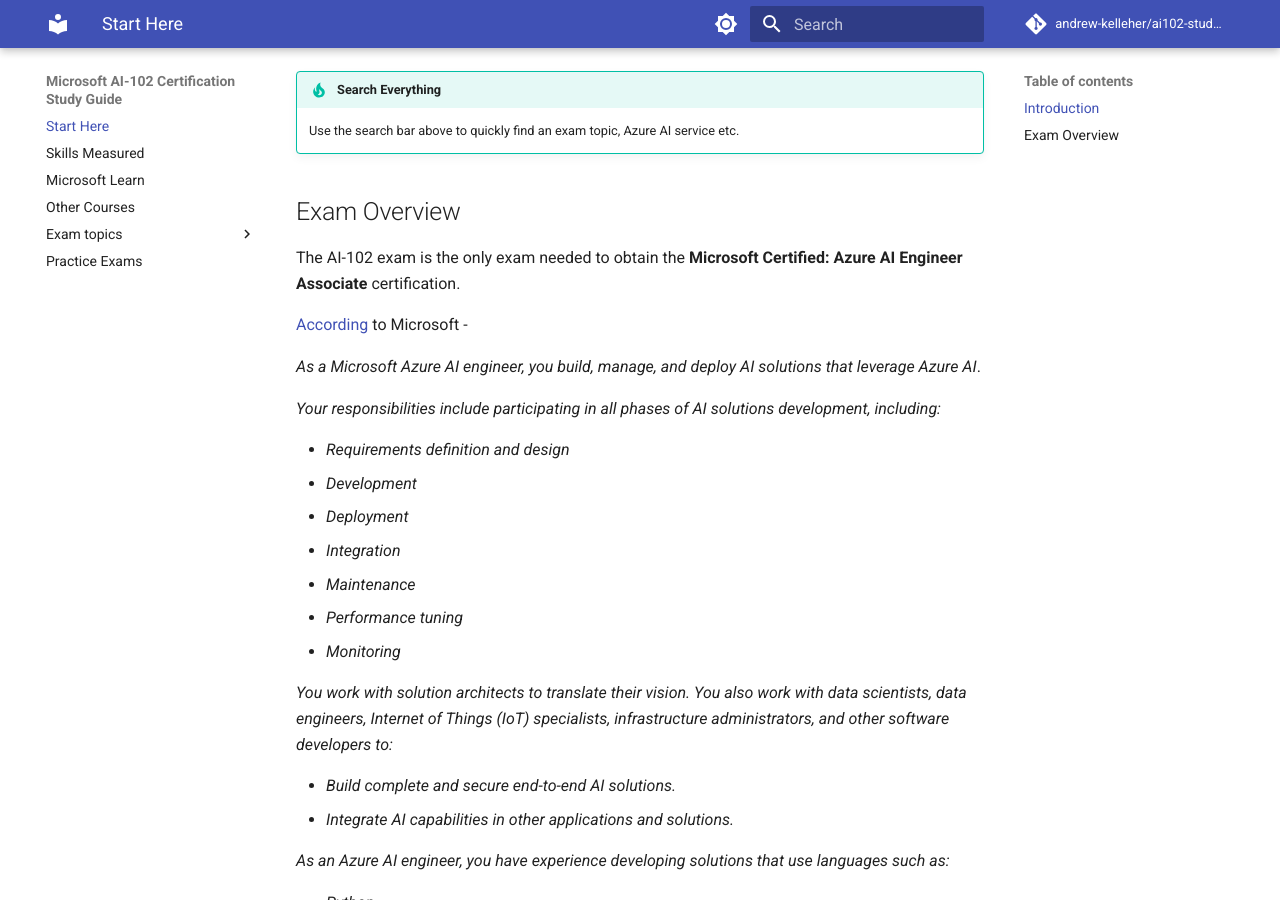
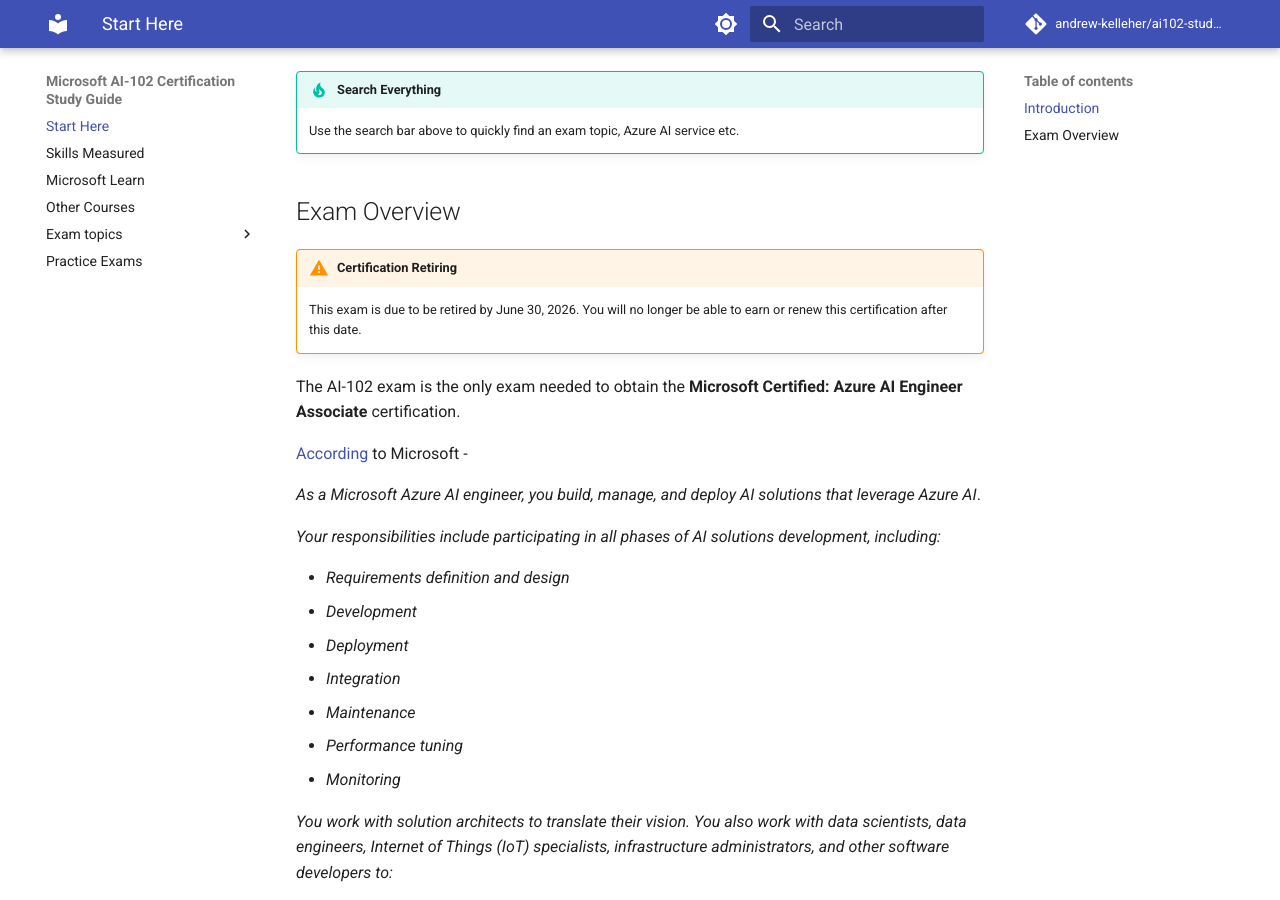
Before and after one commit to andrew-kelleher/ai102-studyguide, an MkDocs documentation site: the page built from docs/index.md, in a window 1280 px wide and 900 px high, scrolled down 324 px. Built offline with MkDocs 1.6.1 and Material for MkDocs 9.7.7, drawn with Linux system fonts in a browser that asks for light colours; comment, search, counter and statistics services are not loaded.

Commit message:
Added exam retirement warning

```diff
--- a/docs/index.md
+++ b/docs/index.md
@@ -6,6 +6,8 @@
 # AI‑102 Study Notes – Start Here :material-robot:
 
 ## Introduction
+
+
 When I was studying for the AI-102 exam I took a *lot* of notes. I've tidied these up and added these to the **Exam topics** section, where you'll find study notes, tips etc. for each topic. It also includes links to the official Microsoft docs for more detail where needed. Where I've found a particuarly useful GitHub repo or blog post, I've included that as well.
 
 Happy studying and good luck with the exam! :material-robot:
@@ -14,6 +16,9 @@
     Use the search bar above to quickly find an exam topic, Azure AI service etc.
 
 ## Exam Overview
+!!! warning "Certification Retiring"
+    This exam is due to be retired by June 30, 2026. You will no longer be able to earn or renew this certification after this date.
+
 The AI-102 exam is the only exam needed to obtain the **Microsoft Certified: Azure AI Engineer Associate** certification.
 
 [According](https://learn.microsoft.com/en-us/credentials/certifications/azure-ai-engineer/) to Microsoft -
```
